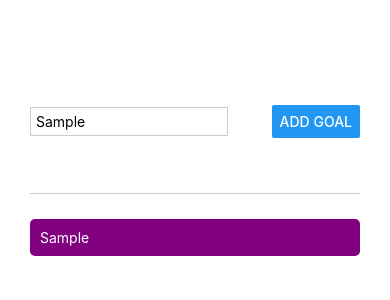
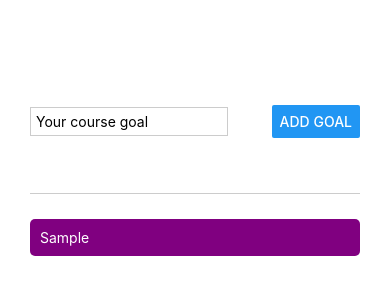
Before and after one commit to NokTNL/Notes-React-Native, a React Native app in the folder 10-basics/: screen / in a window 390 px wide. Both pictures are taken after typing "Sample" into the empty fields and a click on the button "ADD GOAL". Shown: the top 300 px of the page. Built offline with nearby package versions, Linux system fonts and the light colour scheme.

Commit message:
Refactor into smaller components

```diff
--- /dev/null
+++ b/10-basics/41-refactoring/GoalInput.tsx
@@ -0,0 +1,49 @@
+import React, { useState } from "react";
+import { Button, TextInput, View, StyleSheet } from "react-native";
+
+type PropType = {
+  handleAdd: (input: string) => void;
+};
+
+export function GoalInput({ handleAdd }: PropType) {
+  const [input, setInput] = useState("");
+
+  const handleInput = (newInput: string) => {
+    setInput(newInput);
+  };
+
+  const handlePress = () => {
+    handleAdd(input);
+    setInput("");
+  };
+
+  return (
+    <View style={styles.inputContainer}>
+      <TextInput
+        style={styles.textInput}
+        onChangeText={handleInput}
+        placeholder="Your course goal"
+        value={input}
+      />
+      <Button title="Add Goal" onPress={handlePress} />
+    </View>
+  );
+}
+
+const styles = StyleSheet.create({
+  inputContainer: {
+    flex: 1,
+    width: "100%",
+    flexDirection: "row",
+    justifyContent: "space-between",
+    alignItems: "center",
+    borderBottomColor: "#cccccc",
+    borderBottomWidth: 1,
+  },
+  textInput: {
+    borderWidth: 1,
+    borderColor: "#cccccc",
+    padding: 5,
+    width: "60%",
+  },
+});
--- /dev/null
+++ b/10-basics/41-refactoring/components/GoalItem.tsx
@@ -0,0 +1,28 @@
+import React from "react";
+import { StyleSheet, Text, View } from "react-native";
+import { GoalType } from "../types/goalType";
+
+type PropType = {
+  item: GoalType;
+};
+
+export function GoalItem({ item }: PropType) {
+  return (
+    <View style={styles.goalItem}>
+      <Text style={styles.goalItem.text}>{item.text}</Text>
+    </View>
+  );
+}
+
+const styles = StyleSheet.create({
+  goalItem: {
+    marginVertical: 10,
+    padding: 10,
+    borderRadius: 5,
+    backgroundColor: "purple",
+
+    text: {
+      color: "white",
+    },
+  },
+});
--- /dev/null
+++ b/10-basics/41-refactoring/customApp.tsx
@@ -0,0 +1,43 @@
+import React, { useState } from "react";
+import { FlatList, StyleSheet, View } from "react-native";
+import { GoalItem } from "./components/GoalItem";
+import { GoalInput } from "./GoalInput";
+import { GoalType } from "./types/goalType";
+
+export default function CustomApp() {
+  const [goals, setGoals] = useState([] as GoalType[]);
+
+  const handleAdd = (input: string) => {
+    setGoals((prev) =>
+      prev.concat({
+        text: input,
+        id: Math.random().toString(),
+      })
+    );
+  };
+
+  return (
+    <View style={styles.appContainer}>
+      <GoalInput handleAdd={handleAdd} />
+      <View style={styles.goalsContainer}>
+        <FlatList
+          data={goals}
+          renderItem={({ item }) => <GoalItem item={item} />}
+          keyExtractor={(item) => item.id}
+        />
+      </View>
+    </View>
+  );
+}
+
+const styles = StyleSheet.create({
+  appContainer: {
+    flex: 1,
+    paddingVertical: 50,
+    paddingHorizontal: 30,
+  },
+  goalsContainer: {
+    flex: 4,
+    paddingVertical: 15,
+  },
+});
--- /dev/null
+++ b/10-basics/41-refactoring/types/goalType.tsx
@@ -0,0 +1,4 @@
+export type GoalType = {
+  text: string;
+  id: string;
+};
--- a/10-basics/App.tsx
+++ b/10-basics/App.tsx
@@ -1,6 +1,6 @@
 import React from "react";
 // Choose folder
-import CustomApp from "./40-more-components/customApp";
+import CustomApp from "./41-refactoring/customApp";
 
 export default function App() {
   return <CustomApp />;
```
Also changed, not shown: 10-basics/40-scrollable-list/customApp.tsx (renamed from 10-basics/40-more-components/customApp.tsx), 2 other files (tests, documents, lock files or other folders).
